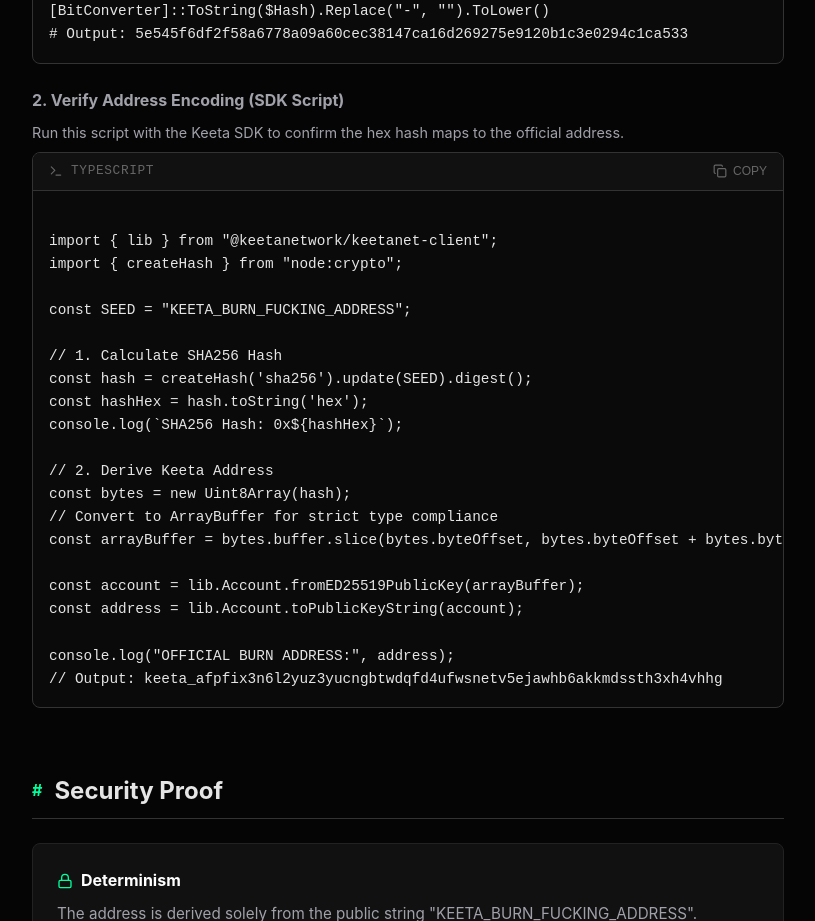
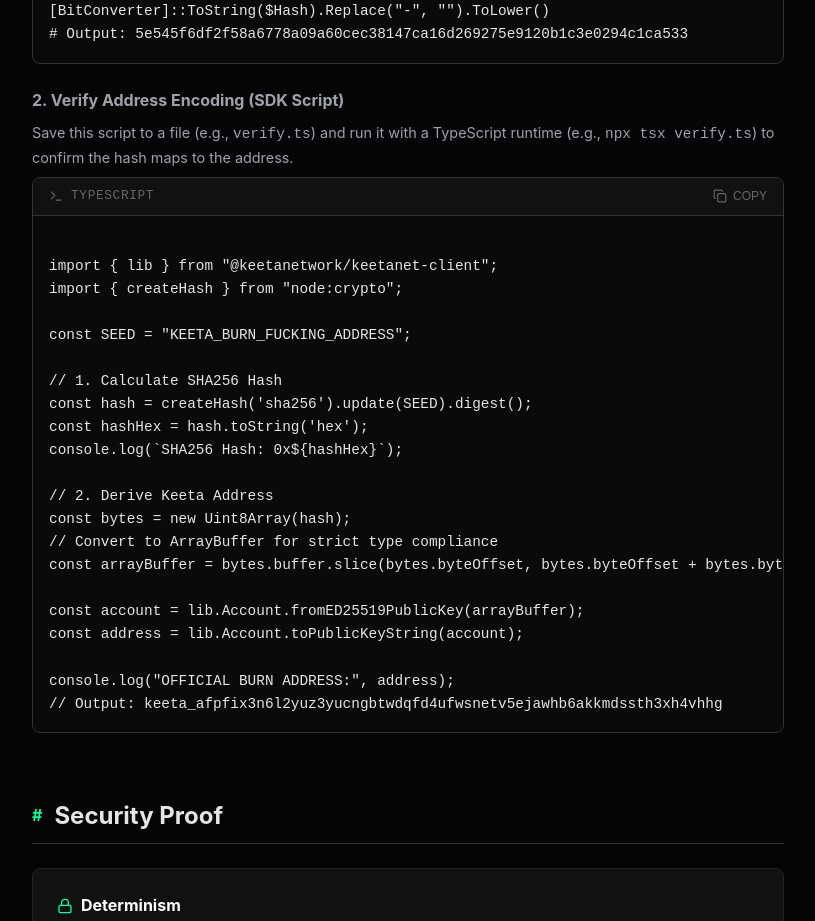
Before and after one commit to moww20/justfuckinguseburnaddress.com, a React (Vite) app: page / in a window 1280 px wide. Shown: the part 2600-3521 px from the top of the page, without its empty margins (232-1047 px from the left). Built offline with nearby package versions, Linux system fonts and the light colour scheme.

Commit message:
Clarify verification script instructions

```diff
--- a/src/App.tsx
+++ b/src/App.tsx
@@ -142,7 +142,7 @@ console.log("OFFICIAL BURN ADDRESS:", address);
 
           <h3 style={{ fontSize: '1rem', marginBottom: '0.5rem', marginTop: '1.5rem', color: 'var(--text-dim)' }}>2. Verify Address Encoding (SDK Script)</h3>
           <p style={{ fontSize: '0.9rem', color: 'var(--text-dim)', marginBottom: '0.5rem' }}>
-            Run this script with the Keeta SDK to confirm the hex hash maps to the official address.
+            Save this script to a file (e.g., <code>verify.ts</code>) and run it with a TypeScript runtime (e.g., <code>npx tsx verify.ts</code>) to confirm the hash maps to the address.
           </p>
           <TerminalBlock label="typescript" content={sdkVerify} />
         </Section>
@@ -202,7 +202,7 @@ console.log("OFFICIAL BURN ADDRESS:", address);
       <footer style={{ marginTop: '8rem', textAlign: 'center', color: 'var(--text-dim)', fontSize: '0.875rem', paddingBottom: '4rem' }}>
         <p style={{ opacity: 0.5 }}>KEETA LAUNCHPAD &bull; PROVABLE BURN v1</p>
       </footer>
-    </div>
+    </div >
   );
 }
 
```
